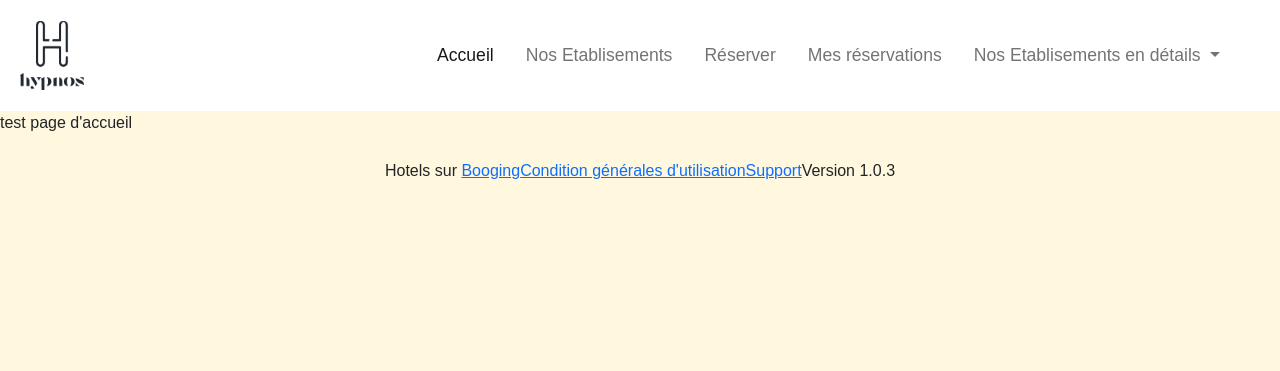
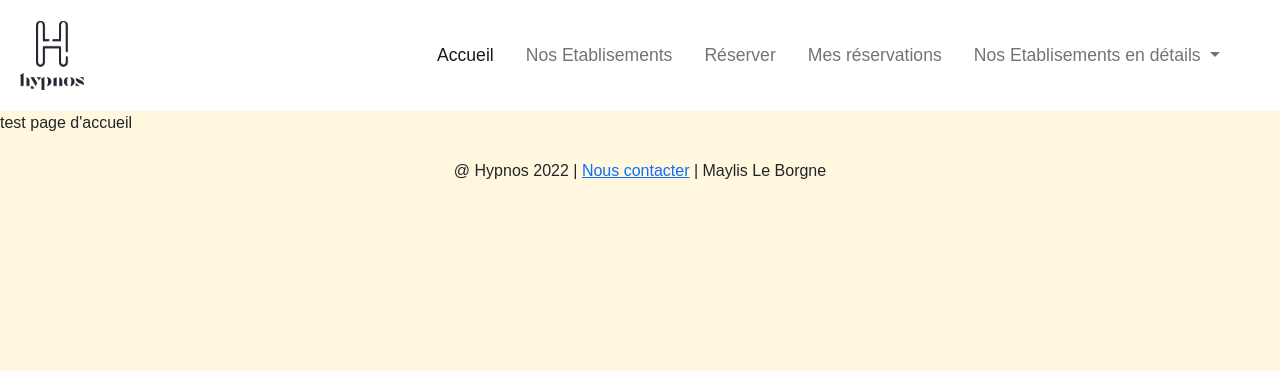
Before and after one commit to mayyyyyl/ECF, a Flask app: page / in a window 1280 px wide. Shown: the top 371 px of the page. Run offline with Flask 2, Linux system fonts and the light colour scheme; some libraries are stand-ins or nearby versions.

Commit message:
contact form

```diff
--- a/mail_to.py
+++ b/mail_to.py
@@ -1,10 +1,11 @@
 from flask import flash, request
 from flask_login import current_user
+from smtp2go.core import Smtp2goClient
 
 
 def send_mail(topic, message):
 
-    client = Smtp2goClient(api_key='api-964C4C04A90311ECAD26F23C91BBF4A0')
+    client = Smtp2goClient(api_key='api-927AEA52AF8111ECBC95F23C91BBF4A0')
 
     payload = {
         'sender': 'maylislb@hotmail.fr',
--- a/static/css/style.css
+++ b/static/css/style.css
@@ -38,6 +38,10 @@ h1 {
     font-weight: 700;
     margin: 0.8rem;
     margin-bottom: 1.2rem;
+}
+.logo {
+    width: 150px;
+    padding: 0.2rem;
 }
 /* Navbar */
 
--- a/templates/footer.html
+++ b/templates/footer.html
@@ -1,11 +1,7 @@
 {% extends "navbar.html" %}
 {% block footer %}
 <footer class="footer d-flex p-2">
-    <p class="footer_text">Hotels sur <a
-            href="https://www.booking.com/country/fr.fr.html?aid=393655&label=msn-ADyIuqiXHMmkmilp2qL9MQ-80676793496234:tikwd-80676810431046:loc-66:nes:mte:lp116362:dec:qsbooking&utm_campaign=French%20FR&utm_medium=cpc&utm_source=bing&utm_term=ADyIuqiXHMmkmilp2qL9MQ&msclkid=e7d8e2eb9b921a107e9980d9c689a392">Booging</a>
+    <p class="footer_text">@ Hypnos 2022 | <a class="footer_link" href="/contact"> Nous contacter</a> | Maylis Le Borgne
     </p>
-    <p class="footer_text"><a class="footer_link" href="/cgu">Condition générales d'utilisation</a></p>
-    <p class="footer_text"><a class="footer_link" href="/support">Support</a></p>
-    <p class="footer_text">Version 1.0.3</p>
 </footer>
 {% endblock %}
--- a/templates/login.html
+++ b/templates/login.html
@@ -5,10 +5,10 @@
     <div class="container-fluid">
         <div class="row">
             <div class="col-md-6 p-1 text-align-center">
-                <img class="logo" alt="logo" src="">
+                <img class="logo" alt="logo" src="/static/img/logo.png">
             </div>
             <form method="post">
-                <div class="form-group">
+                <div class="form-group text-center">
                     <label for="inputEmail" class="col form_label">Email</label>
                     <div class="text-center">
                         <input type="email" class="form-control-lg" id="inputEmail" placeholder="email@example.com"
```
Also changed, not shown: templates/contact.html (+5 -9 lines).
